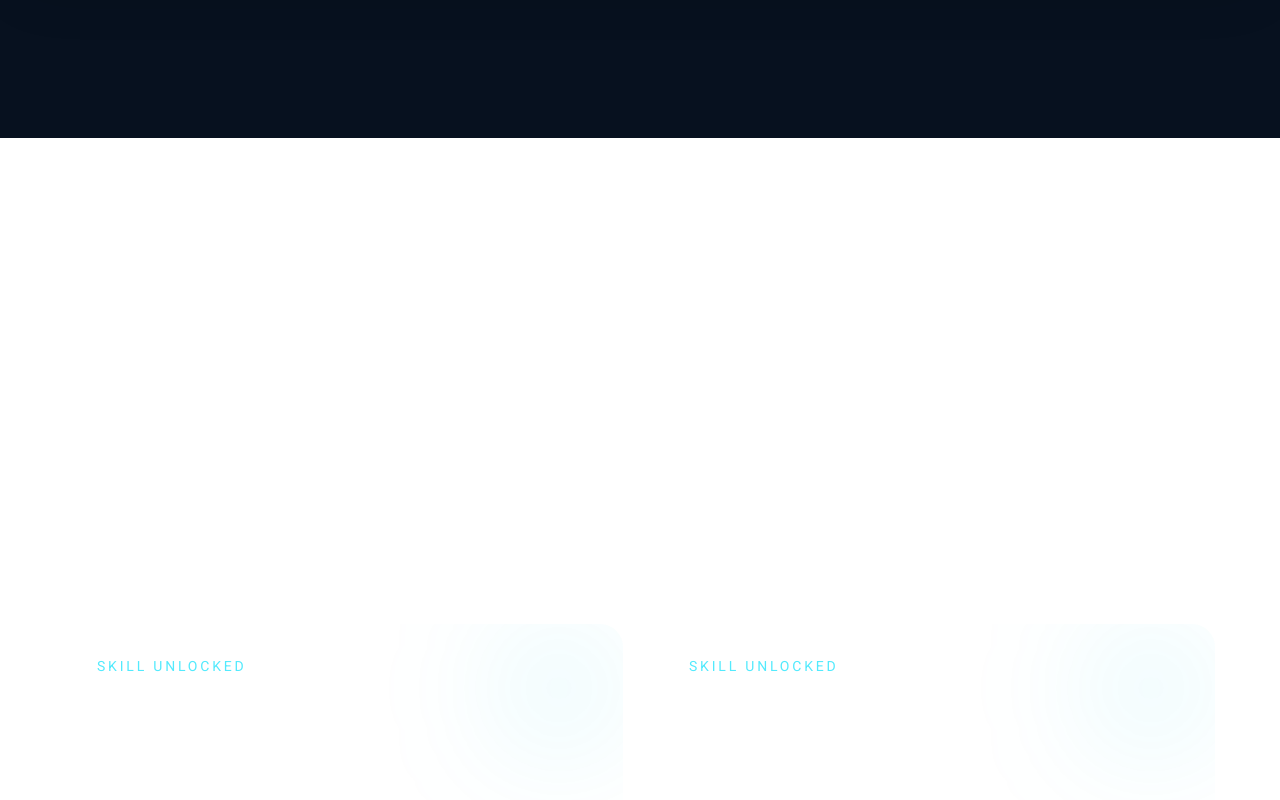
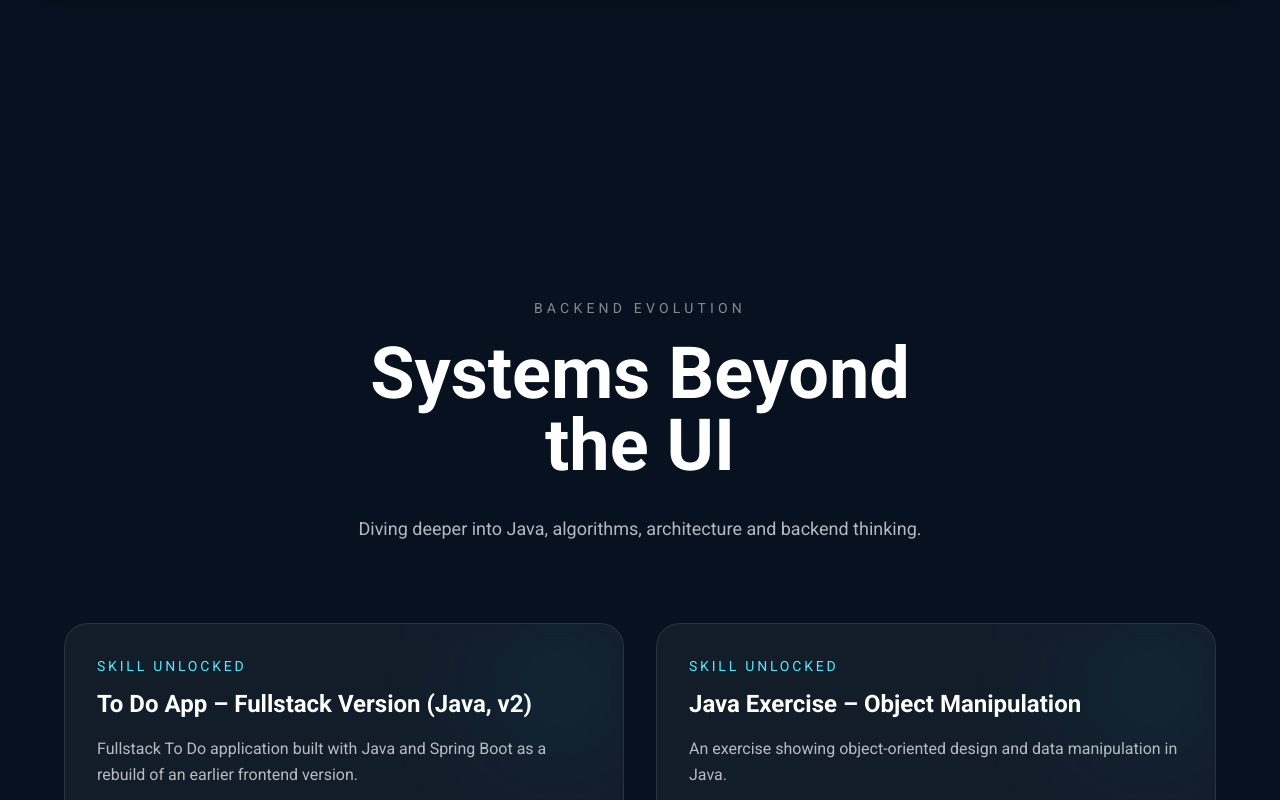
Before and after one commit to jennymakki/jennys-presentation, a Next.js app: page /projects in a window 1280 px wide. Shown: the part 6600-7400 px from the top of the page. Built offline with nearby package versions, Linux system fonts and the light colour scheme.

Commit message:
updated background color

```diff
--- a/src/app/projects/page.tsx
+++ b/src/app/projects/page.tsx
@@ -257,7 +257,7 @@ function StoryArcSection({
 
 function BackendSkillTree({ projects }: { projects: Project[] }) {
   return (
-    <section className="relative py-40 px-6">
+    <section className="relative py-40 px-6 bg-[#07111f]">
       <div className="max-w-6xl mx-auto">
         <motion.div
           initial={{ opacity: 0, y: 30 }}
```
